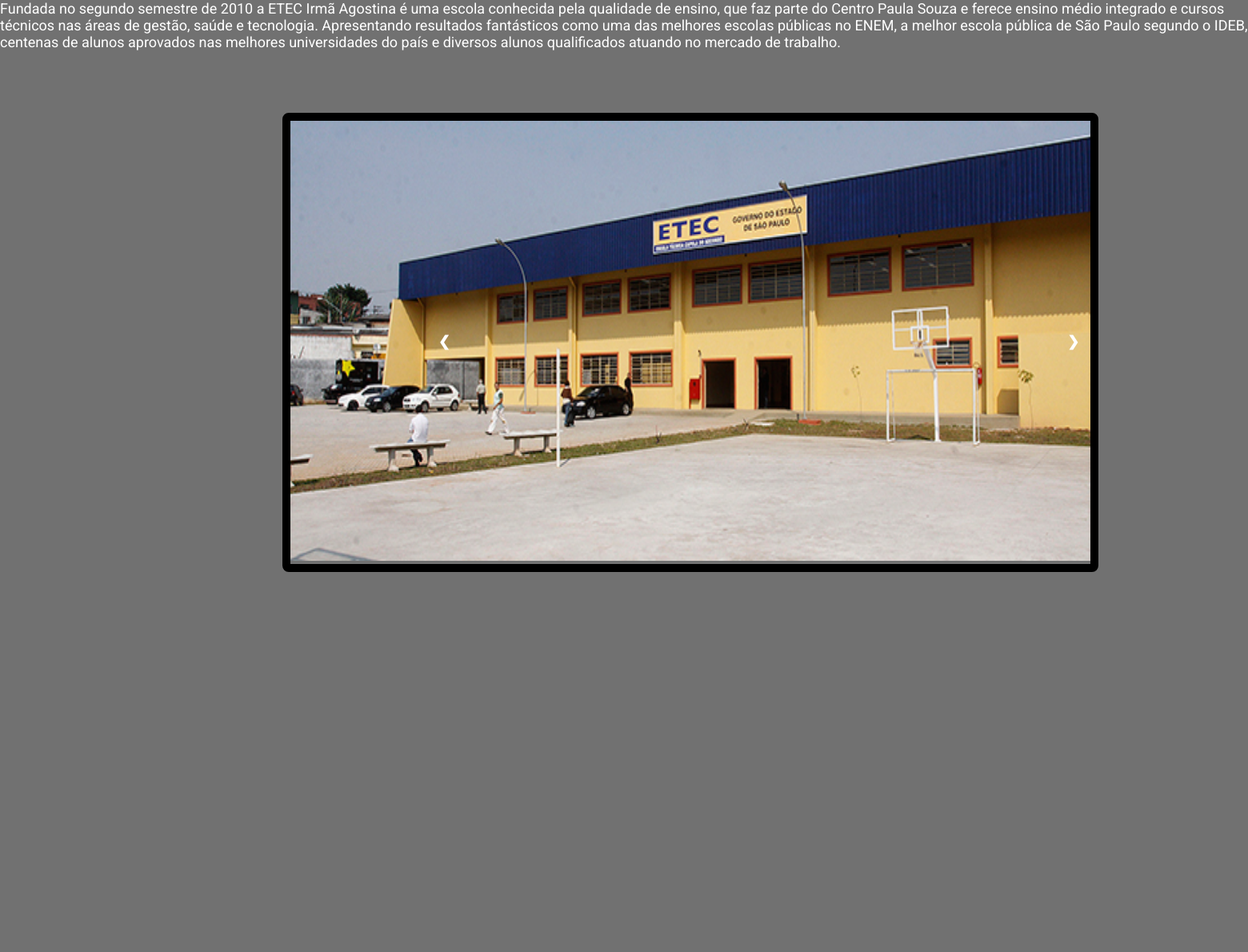
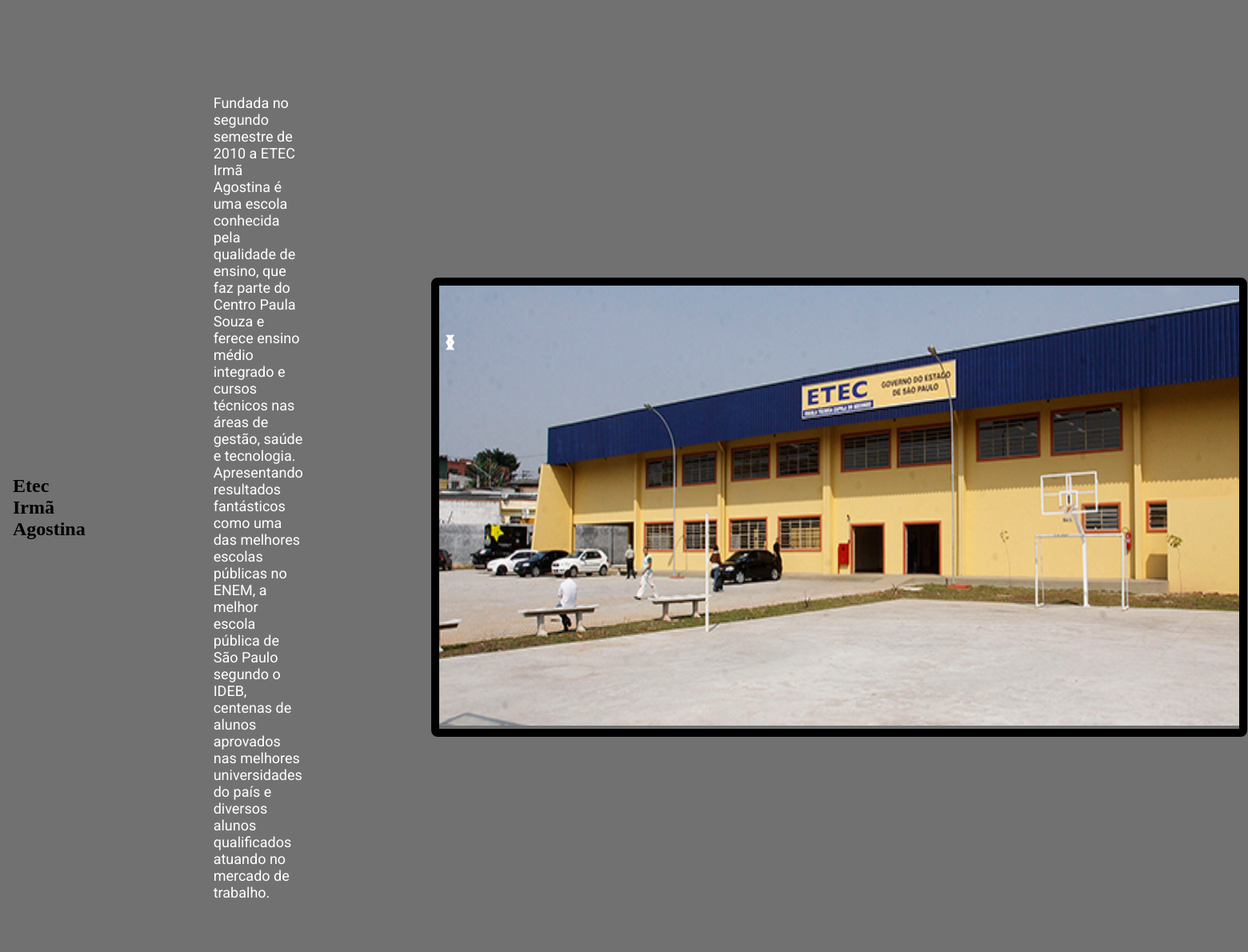
Before and after one commit to Samuelvmt/tccEtecia, a PHP site: page /sobre.html in a window 1560 px wide. Shown: the whole page at 80% size. Before the commit the page ends 715 px from the top, so only its background shows below. Run offline with PHP 8.4, Linux system fonts and the light colour scheme.

Commit message:
estilizando página sobre

```diff
--- a/etecia/css/styles.css
+++ b/etecia/css/styles.css
@@ -251,40 +251,27 @@ span.psw {
   }
 }
 
-
-
 /* página sobre */
 .bSobre {
   background-color: #717171;
 }
-.text-sobre-container{
+
+.mSobre {
+  margin-top: 5%;
+  margin-right: 12%;
+  max-width: 1700px;
   display: flex;
   align-items: center;
-  justify-content: start;
-}
-.txtSobre{
-  font: 400 18px "Roboto", sans-serif;
-  text-decoration: none;
-  color: rgb(255, 255, 255);
+  justify-content: space-between;
+  padding: 0 16px;
 }
 
 /*  slide da página de sobre  */
-
-.sobre-container {
-  display: flex;
-  align-items: center;
-  justify-content: end;
-  margin-top: 5%;
-  margin-right: 12%;
-  padding: 0;
-
-}
 
 .slideSobre {
   border: 10px solid black;
   border-radius: 8px;
 }
-
 
 .btnPrev2,
 .btnNext2 {
@@ -320,3 +307,18 @@ span.psw {
 .dot:hover {
   background-color: #717171;
 }
+
+/* texto da página sobre */
+
+.text-sobre-container {
+  display: flex;
+  align-items: center;
+  justify-content: start;
+}
+
+.txtSobre {
+  font: 400 18px "Roboto", sans-serif;
+  text-decoration: none;
+  color: rgb(255, 255, 255);
+  padding: 40px 160px 64px;
+}
--- a/etecia/sobre.html
+++ b/etecia/sobre.html
@@ -7,13 +7,15 @@
     <link rel="shortcut icon" href="images/favicon.ico" type="image/x-icon">
     <link rel="stylesheet" href="css/styles.css">
     <script scr="function.js"></script>
-    <title>Etecia</title>
+    <title>Etecia | Sobre</title>
 </head>
 
 <body class="bSobre">
     <main class="mSobre">
         <div class="text-sobre-container">
-            <p class="txtSobre">Fundada no segundo semestre de 2010 a ETEC Irmã Agostina é uma escola conhecida pela qualidade de ensino,
+            <h2 class="tituloSobre">Etec Irmã Agostina</h2>
+            <p class="txtSobre">Fundada no segundo semestre de 2010 a ETEC Irmã Agostina é uma escola conhecida pela
+                qualidade de ensino,
                 que faz parte do Centro Paula Souza e ferece ensino médio integrado e cursos técnicos nas áreas de
                 gestão, saúde e tecnologia. Apresentando resultados fantásticos como uma das melhores escolas públicas
                 no ENEM, a melhor escola pública de São Paulo segundo o IDEB, centenas de alunos aprovados nas melhores
@@ -21,10 +23,10 @@
         </div>
         <div class="sobre-container">
             <div class="slideSobre fade">
-                <img id="myImage" src="images/eteciaft.jpg" height="550" width="1000">
+                <img id="myImage" src="images/eteciaft.jpg" alt="Imagem da etec" height="550" width="1000">
             </div>
             <div class="slideSobre fade">
-                <img id="myImage" src="images/etecia_frente.jpg" height="550" width="1000">
+                <img id="myImage" src="images/etecia_frente.jpg" alt="Imagem da etec" height="550" width="1000">
             </div>
             <a class="btnPrev2 dot" onclick="plusSlides(-1, 0)">&#10094;</a>
             <a class="btnNext2 dot" onclick="plusSlides(1, 0)">&#10095;</a>
```
